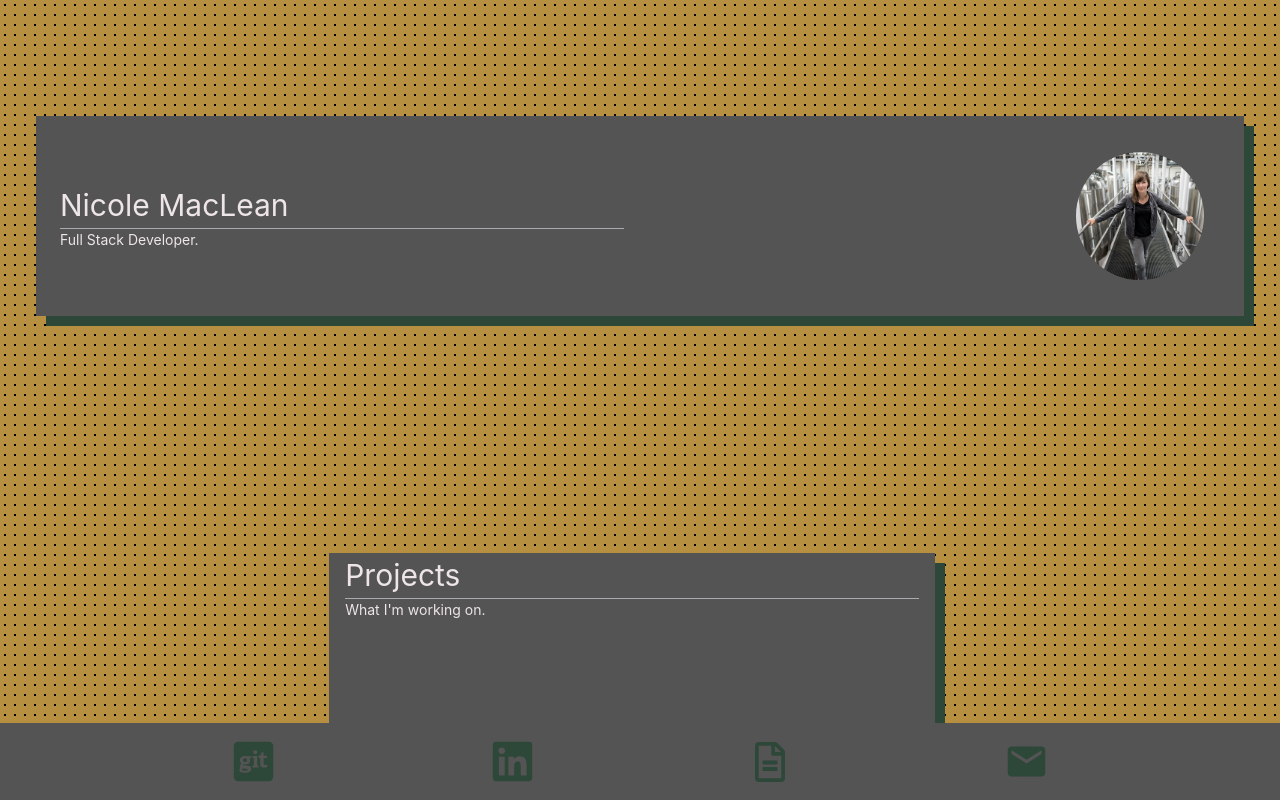
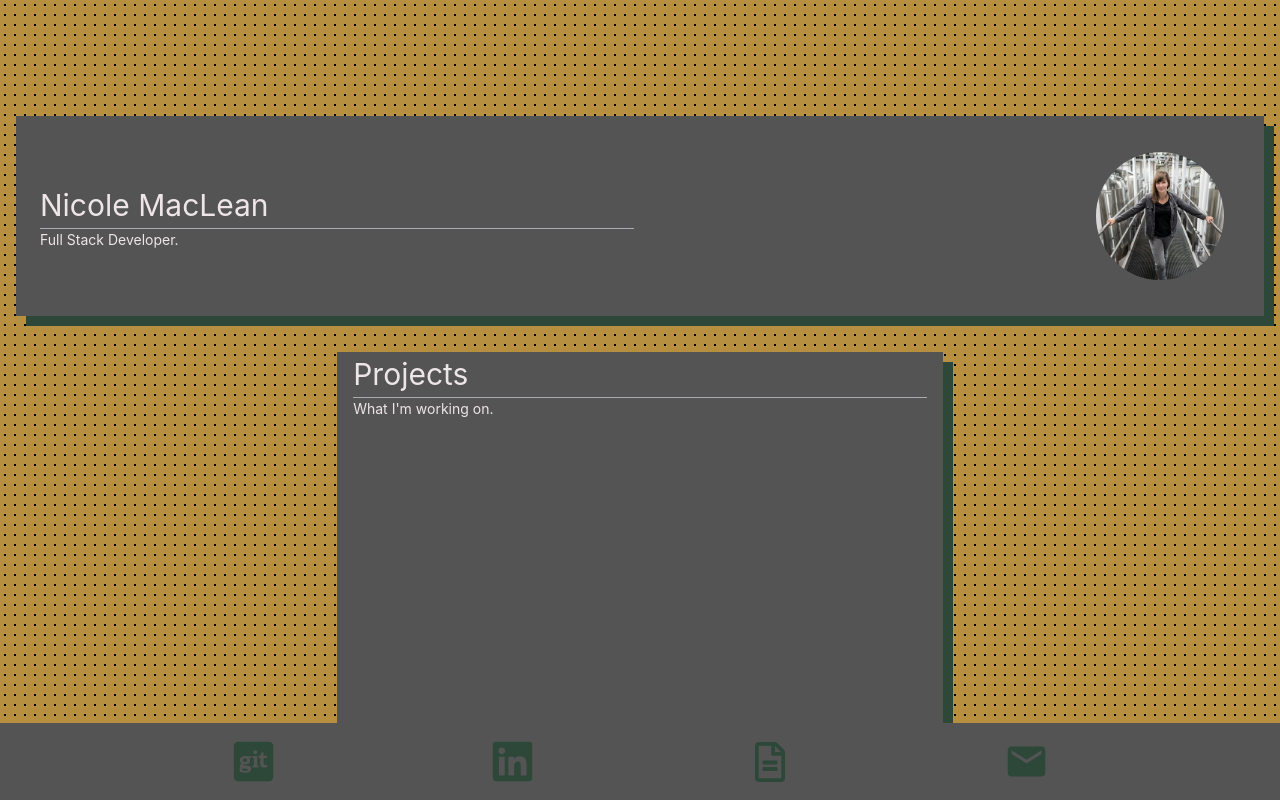
Before and after one commit to niccmac/myprofile, a React (Create React App) app: page / in a window 1280 px wide. Built offline with nearby package versions, Linux system fonts and the light colour scheme.

Commit message:
Changes to projects

```diff
--- a/src/App.js
+++ b/src/App.js
@@ -27,7 +27,6 @@ function App() {
           padding={4}
           alignItems="center"
           flexDirection="column"
-          margin={["20px"]}
           marginBottom={["200px"]}
           marginTop={["30px", "100px"]}
         >
--- a/src/components/projects.jsx
+++ b/src/components/projects.jsx
@@ -4,16 +4,14 @@ import {
   Divider,
   Text,
   Image,
-  Center,
   Box,
   Flex,
-  HStack,
-  SimpleGrid,
+  HStack
 } from "@chakra-ui/react";
 import GameProvider from "../providers/cardProvider";
 import CardGame from "./cardGame";
 
-export default function Projects() {
+export const Projects = () => {
   const arrowStyles = {
     cursor: "pointer",
     pos: "absolute",
@@ -29,8 +27,8 @@ export default function Projects() {
     userSelect: "none",
     _hover: {
       opacity: 0.8,
-      bg: "black",
-    },
+      bg: "black"
+    }
   };
   const slides = [
     {
@@ -43,14 +41,14 @@ export default function Projects() {
           <source src="focal_pres_original.mp4" type="video/mp4" />
           Your browser does not support the video tag.
         </video>
-      ),
+      )
     },
     {
       sid: 3,
       project: "Square Life",
       text: "Right now, I'm working on a GitHub gamification-inspired tracking app. Currently, I'm learning how to use sequilise to set up the database! So far it's named Square Life. If you have ANY better suggestions please let me know! The idea is a daily log of certain tasks. The more you do that task the more pronounced the square for that day becomes!",
       link: "https://github.com/niccmac/squareLife",
-      accordian: <Image src="slwireframe.png" alt="Wireframe" />,
+      accordian: <Image src="slwireframe.png" alt="Wireframe" />
     },
 
     {
@@ -62,28 +60,28 @@ export default function Projects() {
         <GameProvider>
           <CardGame></CardGame>
         </GameProvider>
-      ),
+      )
     },
     {
       sid: 5,
       project: "Maps",
       text: "This project allows a user to create lists of their favourite spots. It uses Node, Postgres, JQuery, EJS and an external API for maps.",
       link: "https://github.com/ralphunrau/maps_midterm",
-      accordian: <Image src="ezgif.com-gif-maker.gif" alt="mapsgif" />,
+      accordian: <Image src="ezgif.com-gif-maker.gif" alt="mapsgif" />
     },
     {
       sid: 6,
       project: "Scheduler",
       text: "This was a great project where I first learnt to use React. Its an app where users can book, edit and cancel appointments. It uses Express REST API routes and a Postgres backend. SPA.",
       link: "https://github.com/niccmac/scheduler",
-      accordian: <Image src="schedulerGIF.gif" alt="mapsgif" />,
+      accordian: <Image src="schedulerGIF.gif" alt="mapsgif" />
     },
     {
       sid: 7,
       project: "Tweeter",
       text: "This was a great project where I first learnt to use React. Its an app where users can book, edit and cancel appointments. It uses Express REST API routes and a Postgres backend. SPA.",
       link: "https://github.com/niccmac/scheduler",
-      accordian: <Image src="tweeterGIF.gif" alt="mapsgif" />,
+      accordian: <Image src="tweeterGIF.gif" alt="mapsgif" />
     },
     {
       sid: 8,
@@ -101,8 +99,8 @@ export default function Projects() {
             />
           </a>
         </>
-      ),
-    },
+      )
+    }
   ];
 
   const slidesCount = slides.length;
@@ -122,25 +120,22 @@ export default function Projects() {
 
   const carouselStyle = {
     transition: "all 1.2s",
-    ml: `-${currentSlide * 100}%`,
+    ml: `-${currentSlide * 100}%`
   };
 
   return (
-    <div className="projects">
-      <Container w="full" className="wholecontainer" margin={10}>
-        <Flex bg="transparent" w="90vw" className="113">
-          <Flex pos="relative" className="114">
-            <Flex h="full" w="90vw" {...carouselStyle} className="115">
-              <Box boxSize="full" flex="none" align="center" padding={4}>
+    <>
+      <Flex pos="relative" w="100%" height={["1000px"]}>
+        <Flex h="full" w="100%" {...carouselStyle}>
+          <Box align="center" boxSize="full" flex="none" padding={4}>
             <Container
               flexDirection="column"
               align="left"
               backgroundColor="brand.600"
               h="95%"
-                  w="80%"
-                  m={10}
+              w="100%"
               style={{
-                    boxShadow: "10px 10px  #2D4739",
+                boxShadow: "10px 10px  #2D4739"
               }}
             >
               <Text fontSize="3xl" w="100%">
@@ -165,10 +160,9 @@ export default function Projects() {
                   justifyContent="center"
                   backgroundColor="brand.600"
                   h="95%"
-                      w="80%"
-                      m={10}
+                  w="100%"
                   style={{
-                        boxShadow: "10px 10px  #2D4739",
+                    boxShadow: "10px 10px  #2D4739"
                   }}
                 >
                   <Container
@@ -204,12 +198,12 @@ export default function Projects() {
           &#10095;
         </Text>
       </Flex>
-        </Flex>
-      </Container>
+      {/* </Flex> */}
+      {/* </Container> */}
       <Container w="full" className="check-width">
         <HStack justifyContent="center" margin={4}>
           {Array.from({
-            length: slidesCount + 1,
+            length: slidesCount + 1
           }).map((_, slide) => (
             <Box
               key={`dots-${slide}`}
@@ -221,13 +215,14 @@ export default function Projects() {
               display="inline-block"
               transition="background-color 0.6s ease"
               _hover={{
-                bg: "blackAlpha.800",
+                bg: "blackAlpha.800"
               }}
               onClick={() => setSlide(slide)}
             ></Box>
           ))}
         </HStack>
       </Container>
-    </div>
+    </>
   );
-}
+};
+export default Projects;
```
Lines whose indentation alone changed are shown as unchanged.
